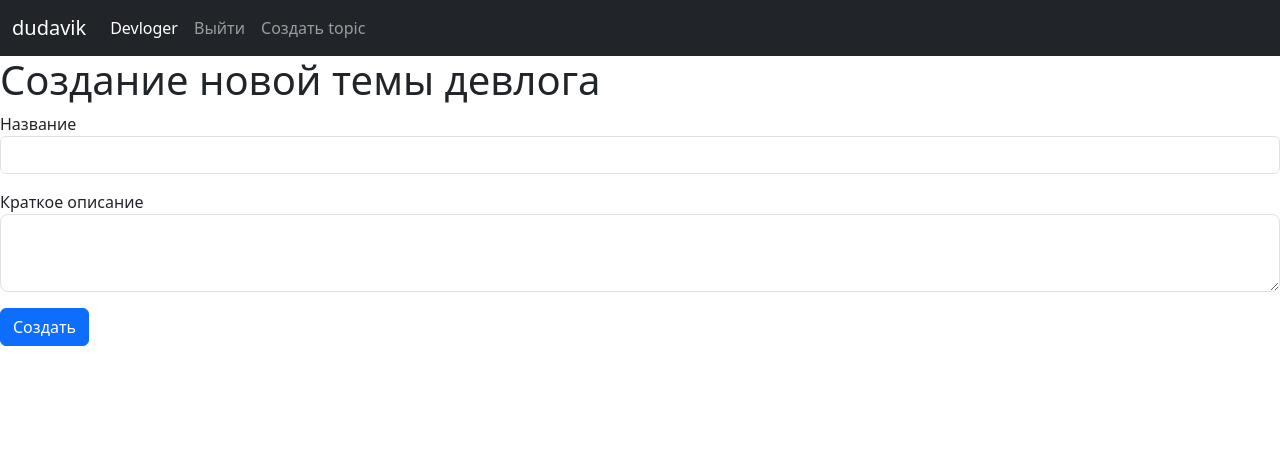
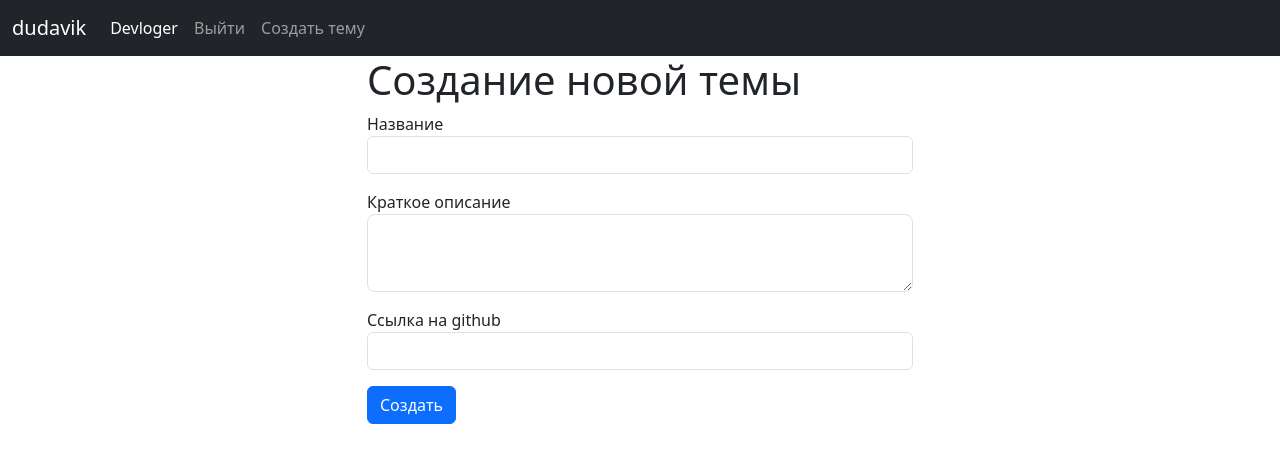
Before and after one commit to dudava/flask_devlogs, a Flask app: page /create_topic in a window 1280 px wide. Shown: the top 463 px of the page. Run offline with Flask 3, Linux system fonts and the light colour scheme; a user stored in the database is signed in.

Commit message:
create post and create topic on the centre

```diff
--- a/templates/base.html
+++ b/templates/base.html
@@ -33,17 +33,17 @@
 
                     {% if current_user.is_authenticated %}
                     <li class="nav-item">
-                        <a class="nav-link" href="/create_topic">Создать topic</a>
+                        <a class="nav-link" href="/create_topic">Создать тему</a>
                     </li>
                     {% else %}
                     <li class="nav-item">
-                        <a class="nav-link disabled">Создать topic</a>
+                        <a class="nav-link disabled">Создать тему</a>
                     </li>
                     {% endif %}
 
                     {% if current_user.is_authenticated and request.path.startswith('/topic/') %}
                     <li class="nav-item">
-                        <a class="nav-link" href="/create_post/{{topic.id}}">Создать post</a>
+                        <a class="nav-link" href="/create_post/{{topic.id}}">Создать пост</a>
                     </li>
                     {% endif %}
                 </ul>
--- a/templates/create_topic.html
+++ b/templates/create_topic.html
@@ -1,25 +1,30 @@
 {% extends 'base.html' %}
 
 {% block content %}
-
-<h1>Создание новой темы девлога </h1>
+<div class="container">
+    <div class="row justify-content-center">
+        <div class="col-md-6">
+            <h1>Создание новой темы</h1>
             <form action="" method="post" novalidate>
                 {{ form.hidden_tag() }}
                 <div class="form-group">
                     <p>
-		{{ form.title.label }} <br>
+                        {{ form.title.label }}<br>
                         {{ form.title(class="form-control") }}
                         {% for error in form.title.errors %}
                     <div class="alert alert-danger" role="alert">{{ error }}</div>
                     {% endfor %}
                     </p>
                     <p>
-			{{ form.description.label }} <br>
+                        {{ form.description.label }}<br>
                         {{ form.description(class="form-control form-control-lg") }}
                         {% for error in form.description.errors %}
-	    	<div class="alert alert-danger" role="alert">
-	        	{{ error }}
+                    <div class="alert alert-danger" role="alert">{{ error }}</div>
                     {% endfor %}
+                    </p>
+                    <p>
+                        <label for="github_link">Ссылка на github</label><br>
+                        <input type="text" id="github_link" name="github_link" class="form-control"/>
                     </p>
                     <p>{{ form.submit(type='submit', class="btn btn-primary") }}</p>
                     {% if error %}
@@ -27,4 +32,7 @@
                     {% endif %}
                 </div>
             </form>
+        </div>
+    </div>
+</div>
 {% endblock %}
```
Also changed, not shown: static/posts/qwe/спср/21.md (added, +1 -0 lines), static/posts/qwe/спср/22.md (added, +1 -0 lines), static/tempfiles/68e87182-e37b-11ed-9a60-001bdc0043dd.md (added, +1 -0 lines), static/tempfiles/6cac215a-e37b-11ed-b0d3-001bdc0043dd.md (added, +1 -0 lines), static/tempfiles/6f84c0f5-e37b-11ed-b3e5-001bdc0043dd.md (added, +1 -0 lines), templates/create_post.html (+20 -7 lines), databases/database.sqlite, static/tempfiles/475bad40-e37c-11ed-82d7-001bdc0043dd.md (added), static/tempfiles/63752e05-e37b-11ed-8cc6-001bdc0043dd.md (added). Lines whose indentation alone changed are shown as unchanged.
